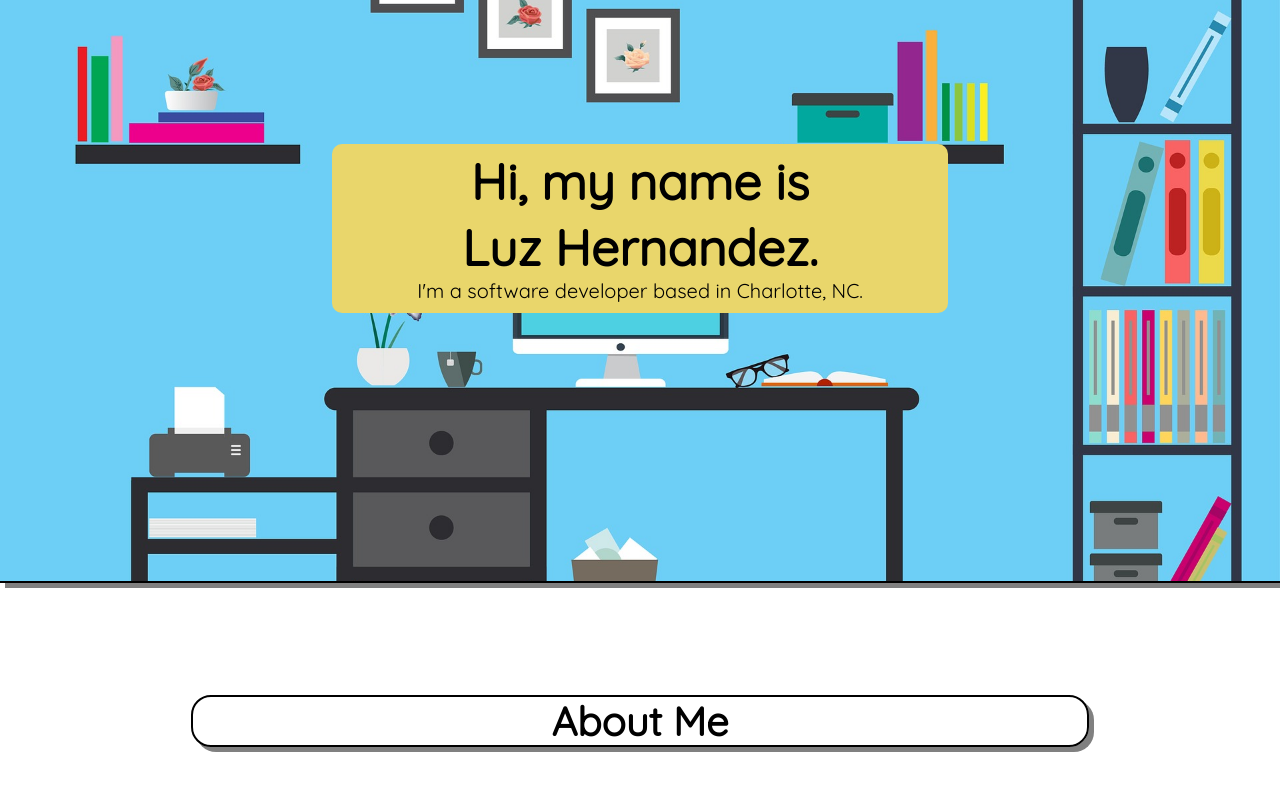
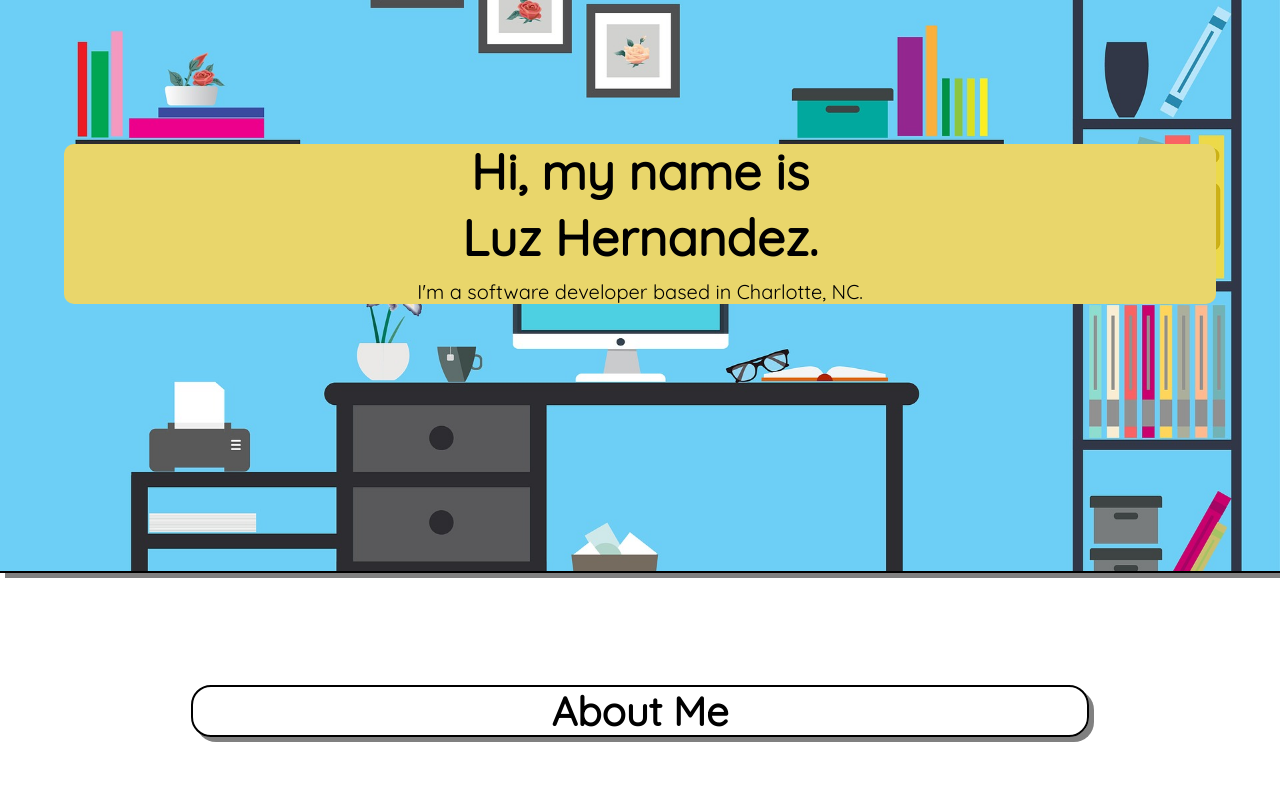
Before and after one commit to lhernandez5/PortfolioApp, a React (Create React App) app in the folder client/: page / in a window 1280 px wide. Shown: the top 800 px of the page. Built offline with nearby package versions, Linux system fonts and the light colour scheme.

Commit message:
modified heading css

```diff
--- a/client/src/components/TopHero/TopHero.css
+++ b/client/src/components/TopHero/TopHero.css
@@ -27,8 +27,8 @@
   background-color: rgb(233, 214, 107);
   margin-bottom: 10%;
   border-radius: 10px;
-  padding:10px;
-  width: 50%;
+  /*padding:10px;
+  width: 50%;*/
 }
 
 @media screen and (max-width: 640px) {
```
